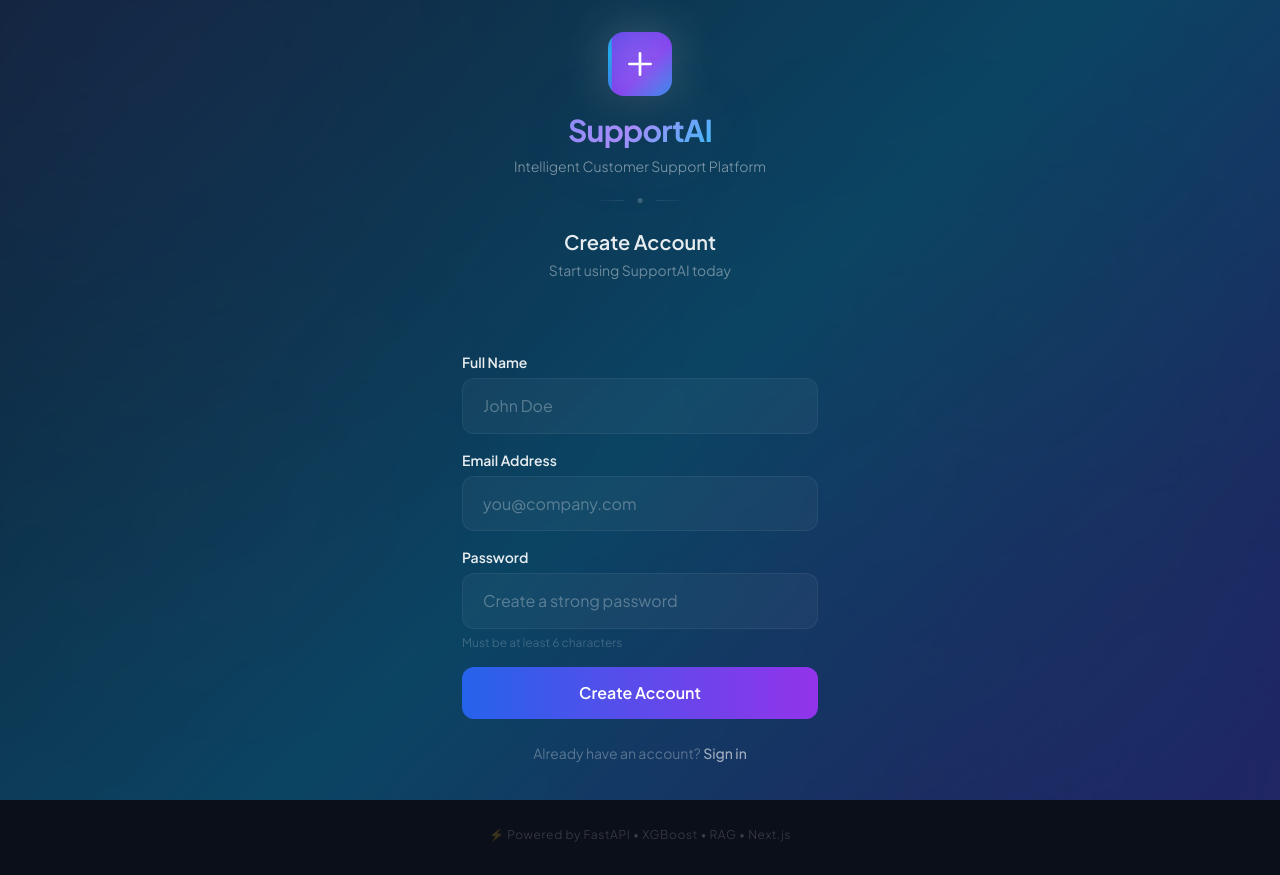
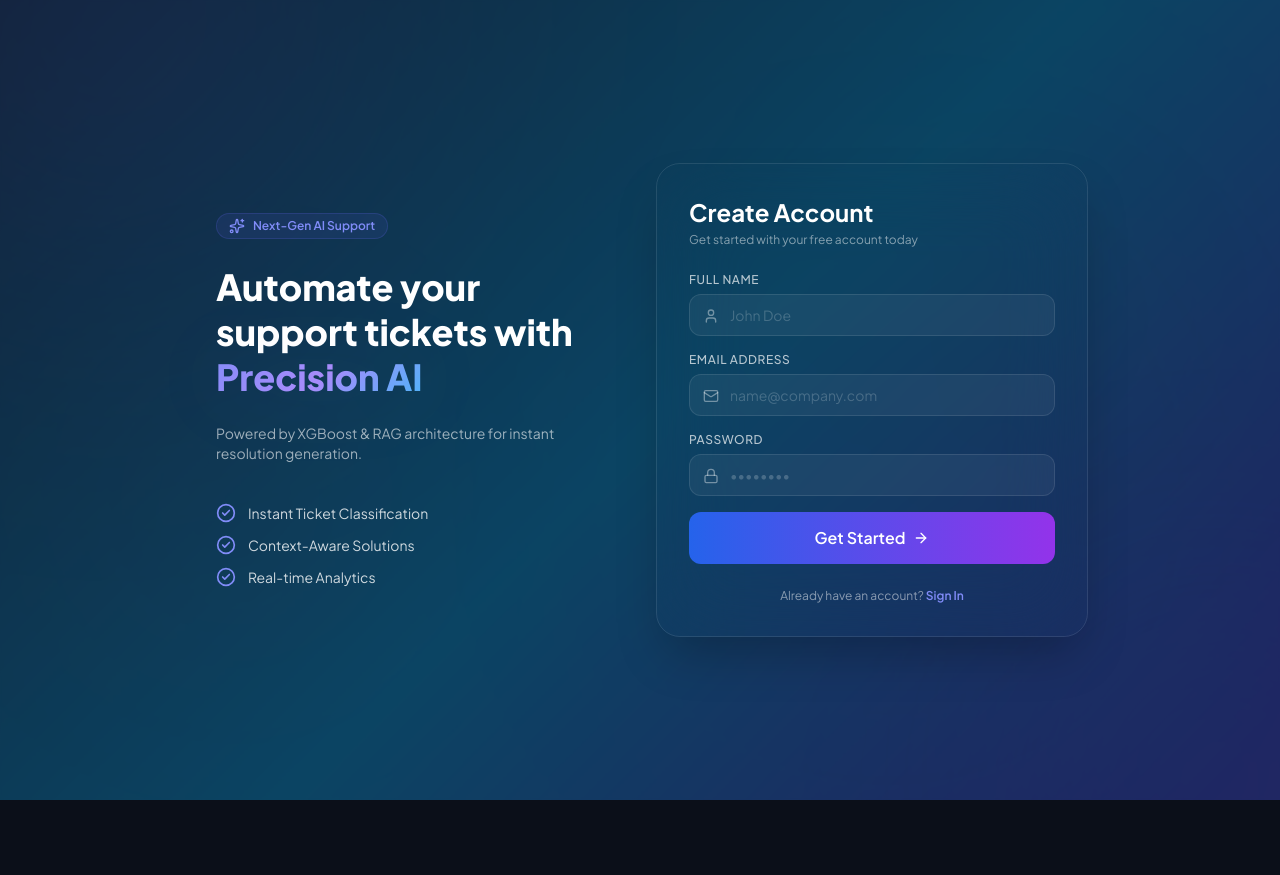
Before and after one commit to Aya-Mohamed945/Customer-Support-AI-System, a Next.js app in the folder frontend/: page /signup in a window 1280 px wide. After the commit the page ends 800 px from the top, so only its background shows below. Built offline with nearby package versions, Linux system fonts and the light colour scheme; no server answers.

Commit message:
Refactor signup page to use signupUser function

```diff
--- a/frontend/app/signup/page.tsx
+++ b/frontend/app/signup/page.tsx
@@ -1,12 +1,14 @@
 // frontend/app/signup/page.tsx
-
 'use client';
 
 import { useState } from 'react';
 import Link from 'next/link';
 import { useRouter } from 'next/navigation';
+import { User, Mail, Lock, Sparkles, ArrowRight, CheckCircle2 } from 'lucide-react';
 import Button from '../components/ui/Button';
 import Toast from '../components/ui/Toast';
+import { signupUser } from '../utils/api';
+import { ToastData } from '../types';
 
 export default function SignupPage() {
   const router = useRouter();
@@ -14,182 +16,122 @@ export default function SignupPage() {
   const [email, setEmail] = useState('');
   const [password, setPassword] = useState('');
   const [loading, setLoading] = useState(false);
-  const [toast, setToast] = useState<{ message: string; type: 'success' | 'error' } | null>(null);
+  const [toast, setToast] = useState<ToastData | null>(null);
 
   const handleSubmit = async (e: React.FormEvent) => {
     e.preventDefault();
     setLoading(true);
 
     try {
-      const response = await fetch('http://localhost:8000/api/v1/auth/signup', {
-        method: 'POST',
-        headers: { 'Content-Type': 'application/json' },
-        body: JSON.stringify({ name, email, password }),
-      });
-
-      const data = await response.json();
-
-      if (response.ok) {
-        setToast({ message: '✅ Account created successfully!', type: 'success' });
-        setTimeout(() => router.push('/login'), 1200);
-      } else {
-        setToast({ message: data.detail || 'Signup failed', type: 'error' });
-      }
-    } catch {
-      setToast({ message: 'Connection error. Please try again.', type: 'error' });
+      await signupUser({ name, email, password });
+      setToast({ message: 'Account created successfully!', type: 'success' });
+      setTimeout(() => router.push('/login'), 1500);
+    } catch (err) {
+      const msg = err instanceof Error ? err.message : 'Signup failed';
+      setToast({ message: msg, type: 'error' });
     } finally {
       setLoading(false);
     }
   };
 
   return (
-    <div className="min-h-screen flex items-center justify-center px-4 py-8">
-      {toast && (
-        <Toast
-          message={toast.message}
-          type={toast.type}
-          onClose={() => setToast(null)}
-        />
-      )}
+    <div className="min-h-screen py-12 px-4 flex items-center justify-center relative overflow-hidden">
+      {toast && <Toast message={toast.message} type={toast.type} onClose={() => setToast(null)} />}
 
-      <div className="w-full max-w-[420px]">
-        {/* ============================================
-            HEADER - نفس تصميم الصفحة الرئيسية
-            ============================================ */}
-        <div className="text-center mb-10 animate-fade-up">
-          {/* Logo */}
-          <div className="inline-flex items-center justify-center w-16 h-16 rounded-2xl gradient-bg shadow-2xl mb-4 relative">
-            <div className="absolute inset-0 rounded-2xl bg-white/20 blur-xl" />
-            <svg
-              className="w-8 h-8 text-white relative z-10"
-              fill="none"
-              stroke="currentColor"
-              viewBox="0 0 24 24"
-              aria-hidden="true"
-            >
-              <path strokeLinecap="round" strokeLinejoin="round" strokeWidth={2} d="M12 4v16m8-8H4" />
-            </svg>
+      <div className="max-w-4xl w-full grid grid-cols-1 md:grid-cols-2 gap-8 items-center z-10">
+
+        {/* الجانب الأيسر: معلومات ومميزات الموديل */}
+        <div className="hidden md:block space-y-6 p-6">
+          <div className="inline-flex items-center gap-2 px-3 py-1 rounded-full bg-indigo-500/10 border border-indigo-500/20 text-indigo-400 text-xs font-semibold">
+            <Sparkles className="w-4 h-4" /> Next-Gen AI Support
+          </div>
+          <h1 className="text-4xl font-extrabold text-white leading-tight">
+            Automate your support tickets with <span className="gradient-text gradient-text-glow">Precision AI</span>
+          </h1>
+          <p className="text-white/60 text-sm">
+            Powered by XGBoost &amp; RAG architecture for instant resolution generation.
+          </p>
+
+          <div className="space-y-3 pt-4">
+            {['Instant Ticket Classification', 'Context-Aware Solutions', 'Real-time Analytics'].map((feat, idx) => (
+              <div key={idx} className="flex items-center gap-3 text-white/80 text-sm">
+                <CheckCircle2 className="w-5 h-5 text-indigo-400" />
+                <span>{feat}</span>
+              </div>
+            ))}
+          </div>
         </div>
 
-          {/* Brand Name */}
-          <h1 className="text-3xl font-bold tracking-tight">
-            <span className="gradient-text gradient-text-glow">SupportAI</span>
-          </h1>
-
-          {/* Tagline */}
-          <p className="mt-2 text-sm text-white/50 font-light">
-            Intelligent Customer Support Platform
-          </p>
-
-          {/* Separator */}
-          <div className="flex items-center justify-center gap-3 mt-4">
-            <div className="h-px w-8 bg-gradient-to-r from-transparent to-white/10" />
-            <span className="text-xs text-white/20">●</span>
-            <div className="h-px w-8 bg-gradient-to-l from-transparent to-white/10" />
+        {/* الجانب الأيمن: كارت التسجيل */}
+        <div className="glow-card glass-card rounded-3xl p-8 border border-white/10 shadow-2xl backdrop-blur-2xl">
+          <div className="mb-6 text-center md:text-left">
+            <h2 className="text-2xl font-bold text-white">Create Account</h2>
+            <p className="text-white/50 text-xs mt-1">Get started with your free account today</p>
           </div>
 
-          {/* Welcome Message */}
-          <h2 className="mt-5 text-xl font-semibold text-white/90">
-            Create Account
-          </h2>
-          <p className="mt-1 text-sm text-white/40">
-            Start using SupportAI today
-          </p>
-        </div>
-
-        {/* ============================================
-            FORM - نفس Glass Card
-            ============================================ */}
-        <div className="glass-card rounded-2xl p-6 sm:p-8 animate-fade-up delay-200">
           <form onSubmit={handleSubmit} className="space-y-4">
             <div>
-              <label className="block text-sm font-semibold text-white/90 mb-1.5">
-                Full Name
-              </label>
+              <label className="block text-xs font-medium uppercase tracking-wider text-white/70 mb-1.5">Full Name</label>
+              <div className="relative">
+                <User className="w-4 h-4 text-white/40 absolute left-3.5 top-3.5" />
                 <input
                   type="text"
                   value={name}
                   onChange={(e) => setName(e.target.value)}
-                className="w-full px-5 py-3.5 rounded-xl glass-input text-white placeholder:text-white/30 outline-none transition-all duration-300"
+                  className="w-full pl-10 pr-4 py-2.5 rounded-xl bg-white/5 border border-white/10 focus:border-indigo-500 focus:ring-2 focus:ring-indigo-500/20 transition-all duration-200 text-white placeholder:text-white/20 text-sm"
                   placeholder="John Doe"
                   required
-                disabled={loading}
-                autoComplete="name"
                 />
+              </div>
             </div>
 
             <div>
-              <label className="block text-sm font-semibold text-white/90 mb-1.5">
-                Email Address
-              </label>
+              <label className="block text-xs font-medium uppercase tracking-wider text-white/70 mb-1.5">Email Address</label>
+              <div className="relative">
+                <Mail className="w-4 h-4 text-white/40 absolute left-3.5 top-3.5" />
                 <input
                   type="email"
                   value={email}
                   onChange={(e) => setEmail(e.target.value)}
-                className="w-full px-5 py-3.5 rounded-xl glass-input text-white placeholder:text-white/30 outline-none transition-all duration-300"
-                placeholder="you@company.com"
+                  className="w-full pl-10 pr-4 py-2.5 rounded-xl bg-white/5 border border-white/10 focus:border-indigo-500 focus:ring-2 focus:ring-indigo-500/20 transition-all duration-200 text-white placeholder:text-white/20 text-sm"
+                  placeholder="name@company.com"
                   required
-                disabled={loading}
-                autoComplete="email"
                 />
+              </div>
             </div>
 
             <div>
-              <label className="block text-sm font-semibold text-white/90 mb-1.5">
-                Password
-              </label>
+              <label className="block text-xs font-medium uppercase tracking-wider text-white/70 mb-1.5">Password</label>
+              <div className="relative">
+                <Lock className="w-4 h-4 text-white/40 absolute left-3.5 top-3.5" />
                 <input
                   type="password"
                   value={password}
                   onChange={(e) => setPassword(e.target.value)}
-                className="w-full px-5 py-3.5 rounded-xl glass-input text-white placeholder:text-white/30 outline-none transition-all duration-300"
-                placeholder="Create a strong password"
+                  className="w-full pl-10 pr-4 py-2.5 rounded-xl bg-white/5 border border-white/10 focus:border-indigo-500 focus:ring-2 focus:ring-indigo-500/20 transition-all duration-200 text-white placeholder:text-white/20 text-sm"
+                  placeholder="••••••••"
                   required
-                disabled={loading}
-                autoComplete="new-password"
-                minLength={6}
                 />
-              <p className="mt-1.5 text-xs text-white/20">
-                Must be at least 6 characters
-              </p>
+              </div>
             </div>
 
-            <Button
-              type="submit"
-              variant="primary"
-              size="lg"
-              fullWidth
-              loading={loading}
-              className="mt-2"
-            >
-              Create Account
+            <Button type="submit" variant="primary" size="lg" fullWidth loading={loading} className="mt-2">
+              <span className="flex items-center justify-center gap-2">
+                Get Started <ArrowRight className="w-4 h-4" />
+              </span>
             </Button>
           </form>
 
-          {/* ============================================
-              FOOTER
-              ============================================ */}
           <div className="mt-6 text-center">
-            <p className="text-sm text-white/30">
+            <p className="text-white/50 text-xs">
               Already have an account?{' '}
-              <Link
-                href="/login"
-                className="text-white/60 hover:text-white transition-colors duration-200 font-medium"
-              >
-                Sign in
+              <Link href="/login" className="text-indigo-400 hover:text-indigo-300 font-semibold transition-all">
+                Sign In
               </Link>
             </p>
           </div>
         </div>
 
-        {/* ============================================
-            FOOTER
-            ============================================ */}
-        <div className="mt-8 text-center">
-          <p className="text-xs text-white/20 font-light tracking-wider">
-            ⚡ Powered by FastAPI • XGBoost • RAG • Next.js
-          </p>
-        </div>
       </div>
     </div>
   );
```
Lines whose indentation alone changed are shown as unchanged.
